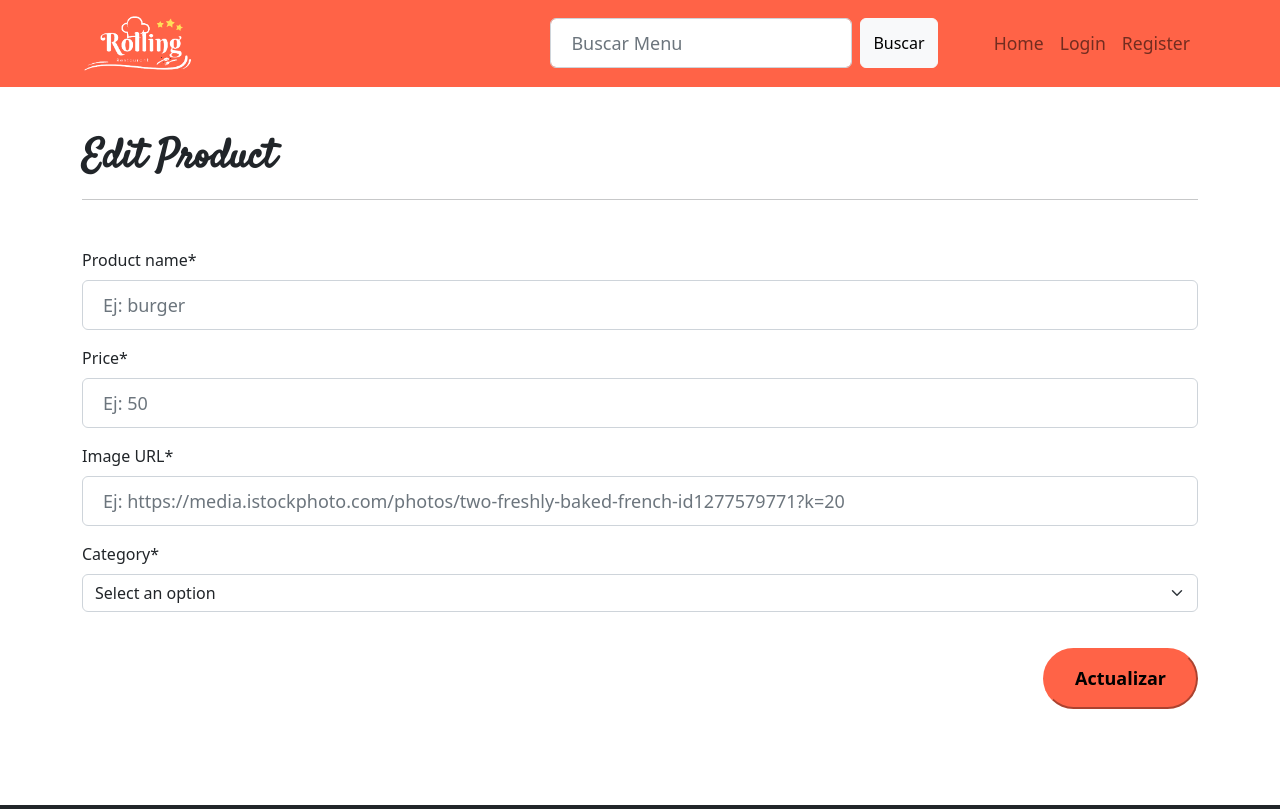
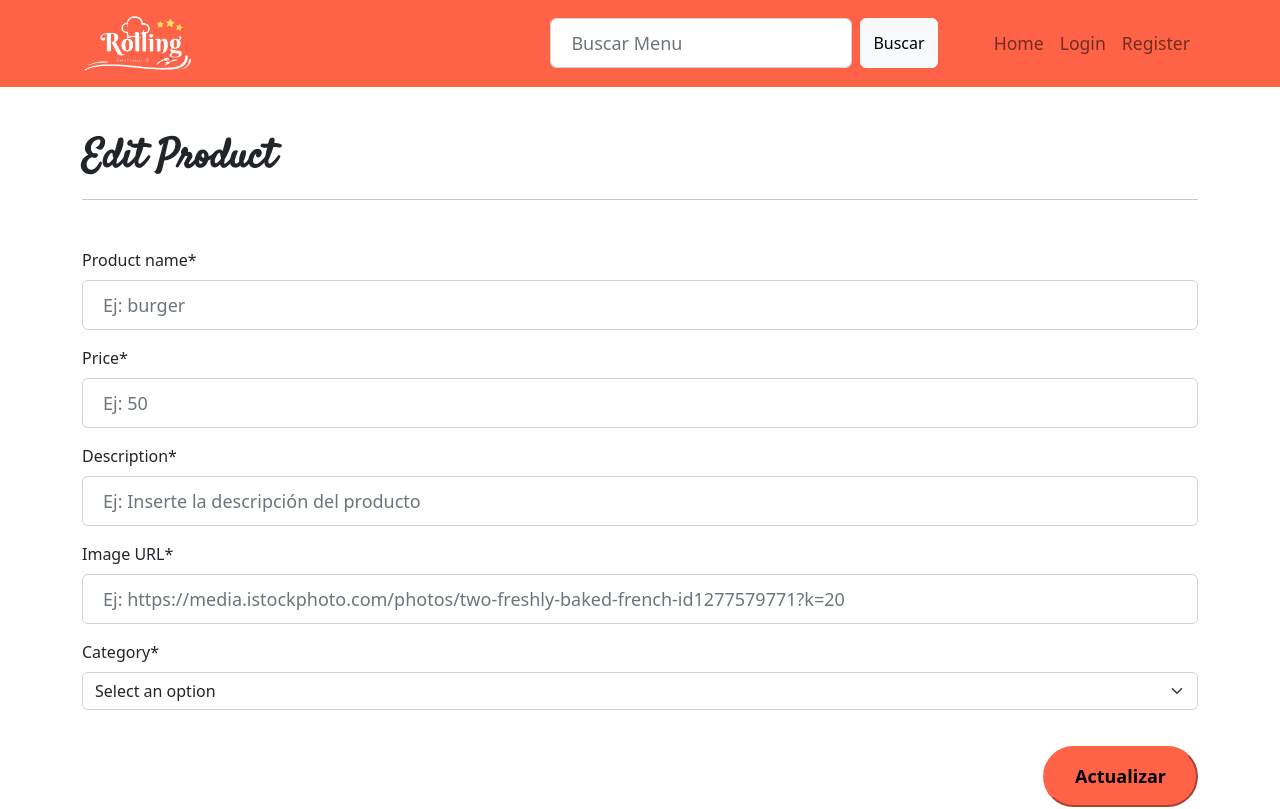
Before and after one commit to ruizemanuel/Rolling-Restaurant-Frontend, a React (Create React App) app: page /product/edit/1 in a window 1280 px wide. Shown: the top 809 px of the page. Built offline with nearby package versions, Linux system fonts and the light colour scheme; no server answers; sample sign-in values are in the browser's storage.

Commit message:
se agrego la descripcion en el alta de un producto y en la edicion de un producto

```diff
--- a/src/components/helpers/validateFields.js
+++ b/src/components/helpers/validateFields.js
@@ -1,6 +1,7 @@
 // Reg expressions
 const regExpProductName = /^[A-Za-z\s?]+$/;
 const regExpPrice = /[0-9]+$/;
+const regExpDescription = /^[A-Za-z\s?]+$/;
 const regExpUrl = /^https?:\/\/[\w]+(\.[\w]+)+[/#?]?.*$/;
 const regExpCategory = /^[A-Za-z\-\s?]+$/;
 const regExpEmail = /^[^\s@]+@[^\s@]+\.[^\s@]+$/;
@@ -28,6 +29,14 @@ export const validatePrice = (field) => {
   }
 };
 
+export const validateDescription = (field) => {
+  if (regExpDescription.test(field) && field.trim() !== "") {
+    return true;
+  } else {
+    return false;
+  }
+};
+
 export const validateUrl = (field) => {
   if (regExpUrl.test(field) && field.trim() !== "") {
     return true;
@@ -39,7 +48,7 @@ export const validateUrl = (field) => {
 export const validateCategory = (field) => {
   if (
     regExpCategory.test(field) &&
-    field.trim() !== "" &&
+    field?.trim() !== "" &&
     (field === "pizza" ||
       field === "hamburguesa" ||
       field === "taco" ||
--- a/src/components/views/login/Login.js
+++ b/src/components/views/login/Login.js
@@ -66,7 +66,7 @@ const Login = ({ setLoggedUser }) => {
       console.log(error);
       setError(true);
       error.response.data?.message &&
-        setErrorMessage(error.response.data.message);
+        setErrorMessage(error.response.data?.message);
     }
 
     finally {
--- a/src/components/views/productCreate/ProductCreate.js
+++ b/src/components/views/productCreate/ProductCreate.js
@@ -4,6 +4,7 @@ import Swal from "sweetalert2";
 import {
   validateProductName,
   validatePrice,
+  validateDescription,
   validateUrl,
   validateCategory,
 } from "../../helpers/validateFields";
@@ -35,6 +36,7 @@ const ProductCreate = ({ URL, getApi }) => {
 
       !validateProductName(inputs.productName) ||
       !validatePrice(inputs.price) ||
+      !validateDescription(inputs.description) ||
       !validateUrl(inputs.urlImg) ||
       !validateCategory(inputs.category)
     ) {
@@ -50,6 +52,7 @@ const ProductCreate = ({ URL, getApi }) => {
       category, */
       productName: inputs.productName,
       price: inputs.price,
+      description: inputs.description,
       urlImg: inputs.urlImg,
       category: inputs.category,
       description: inputs.description,
@@ -91,10 +94,10 @@ const ProductCreate = ({ URL, getApi }) => {
             navigate("/product/table");
           }
         } catch (error) {
-          console.log(error.response.data.errors);
+          console.log(error.response.data.message);
           error.response.data?.message &&
             setErrorMessage(error.response.data?.message);
-          error.response.data.errors.length > 0 &&
+          error.response.data.errors?.length > 0 &&
             error.response.data.errors?.map((error) =>
               setErrorMessage(error.msg)
             );
@@ -131,6 +134,16 @@ const ProductCreate = ({ URL, getApi }) => {
               placeholder="Ej: 50"
               name="price"
               value={inputs.price || ""}
+              onChange={(e) => handleChange(e)}
+            />
+          </Form.Group>
+          <Form.Group className="mb-3" controlId="formBasicDescription">
+            <Form.Label>Description*</Form.Label>
+            <Form.Control
+              type="text"
+              placeholder="Ej: Inserte la descripción del producto"
+              name="description"
+              value={inputs.description || ""}
               onChange={(e) => handleChange(e)}
             />
           </Form.Group>
--- a/src/components/views/productDetails/ProductDetails.js
+++ b/src/components/views/productDetails/ProductDetails.js
@@ -138,8 +138,7 @@ const ProductDetails = ({ URL }) => {
                 <span className="badge bg-yellow">New</span>
               </div>
               <Card.Text>
-                Lorem ipsum dolor sit amet consectetur adipisicing elit. Laborum
-                id, voluptate necessitatibus ex eius sunt!
+              {product.description}
               </Card.Text>
               <div className="d-flex align-items-center justify-content-between">
                 <p className="mb-0 ms-4 fs-4 ">${product.price}</p>
--- a/src/components/views/productEdit/ProductEdit.js
+++ b/src/components/views/productEdit/ProductEdit.js
@@ -4,6 +4,7 @@ import { useParams, useNavigate } from "react-router-dom";
 import Swal from "sweetalert2";
 import {
   validateCategory,
+  validateDescription,
   validatePrice,
   validateProductName,
   validateUrl,
@@ -19,6 +20,7 @@ const ProductEdit = ({ URL, getApi }) => {
   //References
   const productNameRef = useRef('');
   const priceRef = useRef('');
+  const descriptionRef = useRef('');
   const urlImgRef = useRef('');
   //Navigate
   const navigate = useNavigate();
@@ -53,6 +55,7 @@ const ProductEdit = ({ URL, getApi }) => {
     if (
       !validateProductName(productNameRef.current.value) ||
       !validatePrice(priceRef.current.value) ||
+      !validateDescription(descriptionRef.current.value) ||
       !validateUrl(urlImgRef.current.value) ||
       !validateCategory(product.category)
     ) {
@@ -63,6 +66,7 @@ const ProductEdit = ({ URL, getApi }) => {
     const productUpdated = {
       productName: productNameRef.current.value,
       price: priceRef.current.value,
+      description: descriptionRef.current.value,
       urlImg: urlImgRef.current.value,
       category: product.category,
     };
@@ -142,6 +146,15 @@ const ProductEdit = ({ URL, getApi }) => {
               ref={priceRef}
             />
           </Form.Group>
+          <Form.Group className="mb-3" controlId="formBasicDescription">
+            <Form.Label>Description*</Form.Label>
+            <Form.Control
+              type="text"
+              placeholder="Ej: Inserte la descripción del producto"
+              defaultValue={product.description}
+              ref={descriptionRef}
+            />
+          </Form.Group>
           <Form.Group className="mb-3" controlId="formBasicPassword">
             <Form.Label>Image URL*</Form.Label>
             <Form.Control
```
